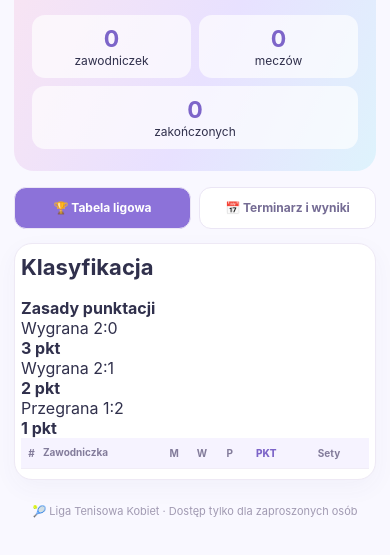
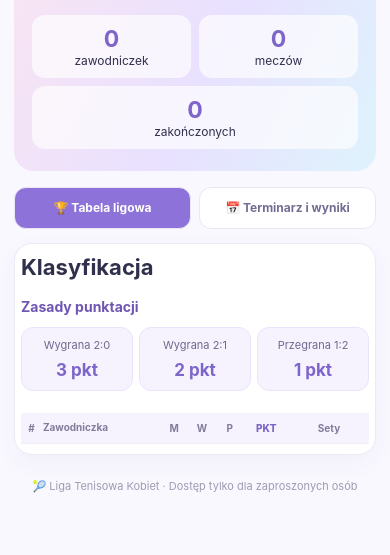
Before and after one commit to jakoobkosicki/swierczewo-liga-tenisowa, a website built with Vite: page index.html in a window 390 px wide. Shown: the part 225-780 px from the top of the page. Built offline with nearby package versions, Linux system fonts and the light colour scheme; some packages are replaced by stand-ins of ours; no server answers; the database is empty.

Commit message:
Update style.css

```diff
--- a/src/style.css
+++ b/src/style.css
@@ -342,3 +342,53 @@ button:focus-visible, input:focus-visible, select:focus-visible { outline: 3px s
     font-size: 12px;
   }
 }
+
+/* Czytelne zasady punktacji */
+.points-info {
+  margin: 18px 0 22px;
+}
+
+.points-info > strong {
+  display: block;
+  margin-bottom: 12px;
+  font-size: 14px;
+  color: #6f56b3;
+}
+
+.points-grid {
+  display: grid;
+  grid-template-columns: repeat(3, minmax(0, 1fr));
+  gap: 12px;
+}
+
+.points-grid > div {
+  background: #f6f3ff;
+  border: 1px solid #eae3fa;
+  border-radius: 12px;
+  padding: 14px 10px;
+  text-align: center;
+  font-size: 13px;
+  color: #71698b;
+}
+
+.points-grid > div strong {
+  display: block;
+  margin-top: 8px;
+  font-size: 20px;
+  color: #7d65c9;
+}
+
+@media (max-width: 600px) {
+  .points-grid {
+    gap: 6px;
+  }
+
+  .points-grid > div {
+    padding: 10px 4px;
+    font-size: 11px;
+  }
+
+  .points-grid > div strong {
+    font-size: 17px;
+  }
+}
```
